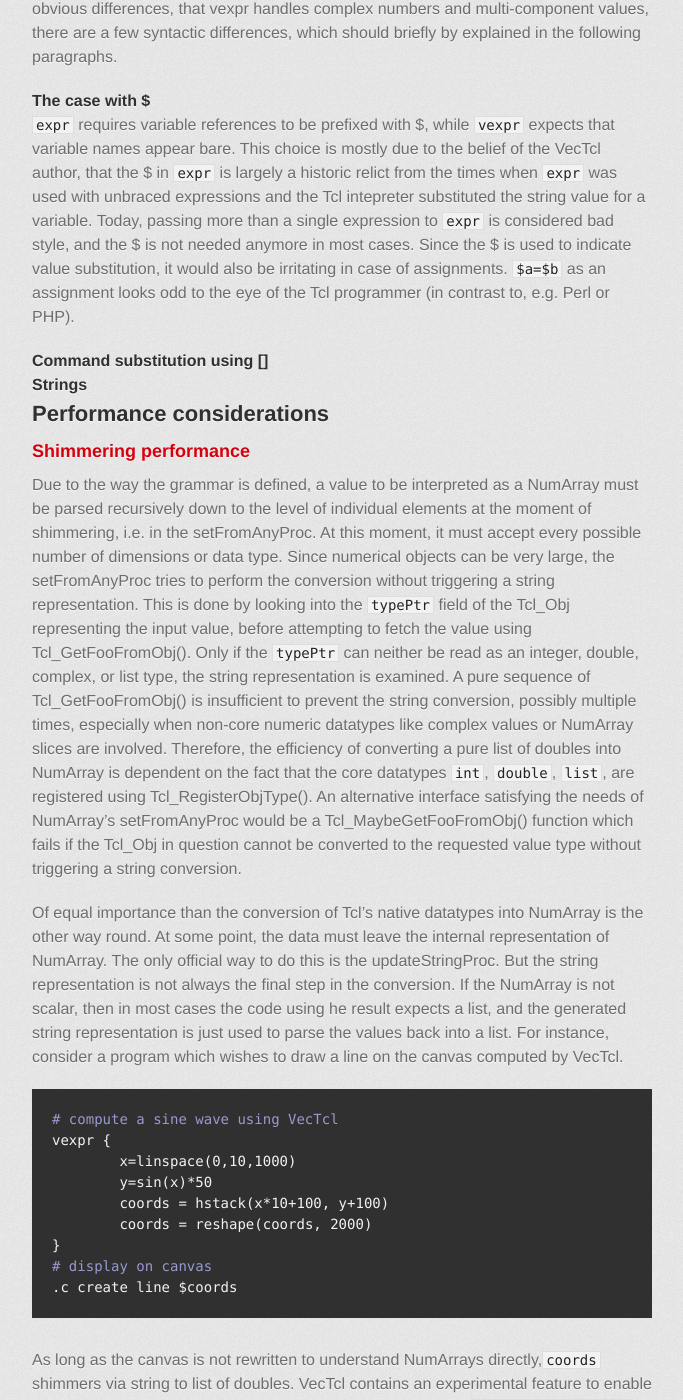
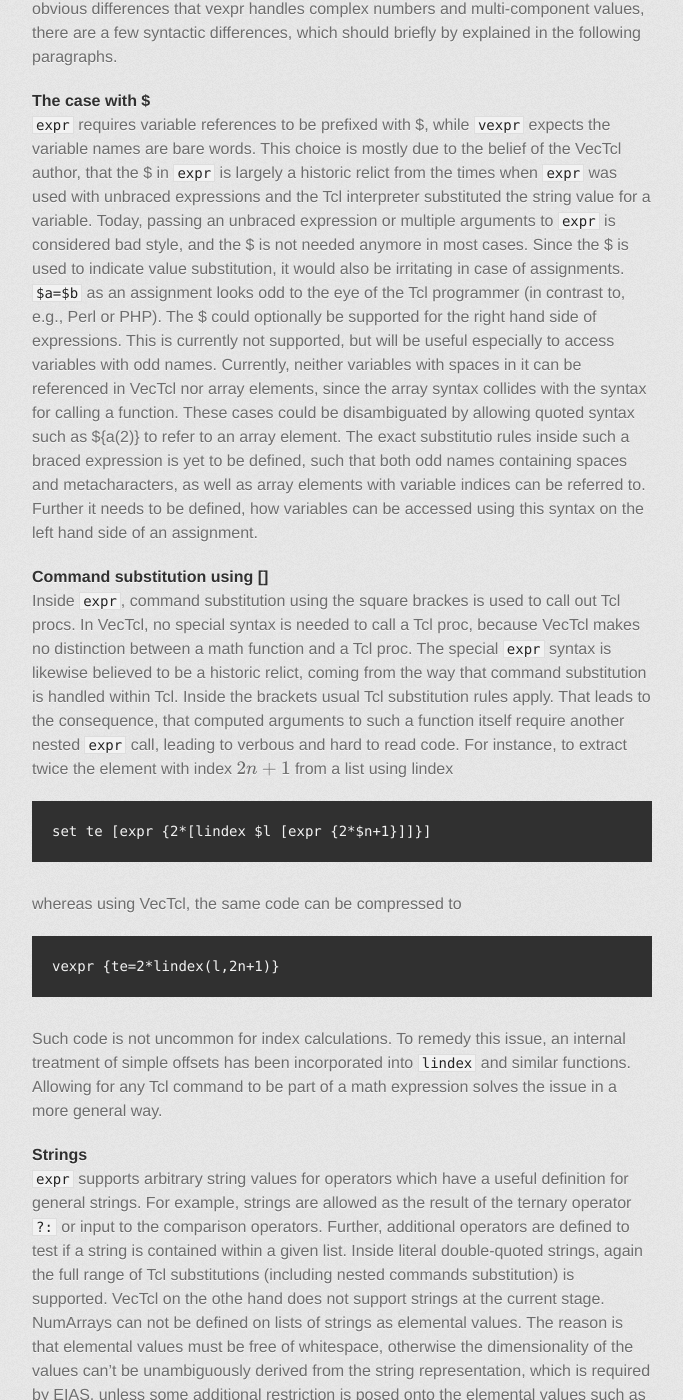
Before and after one commit to auriocus/VecTcl, a Jekyll site: the page built from 40-design.md, in a window 1280 px wide and 1400 px high, scrolled down 5549 px. Shown: the whole window, without its empty margins (398-1081 px from the left). Built offline with Jekyll 4.4.1, drawn with Linux system fonts in a browser that asks for light colours; formulas are drawn with MathJax 3; some of the changed text lies outside the part shown.

Commit message:
Design document finished (single file)

```diff
--- a/40-design.md
+++ b/40-design.md
@@ -39,7 +39,7 @@
 both with syntax and in the backend as well as matrices and vectors.
 4. _No external dependencies._ Besides what is required to compile Tcl itself, no external libraries
 should be required to compile nor run the code.
-This means that the code must be written in pure C, use TEA and stubs, generated code
+This means that the code must be written in pure C, use TEA and stubs, and generated code
 must be included prebuilt within the package. A few
 [high-quality BSD compatible libraries](credits.html) have been incorporated into the project.
 Faster alternatives for these libraries exist, but have been ruled out due to incompatible license
@@ -228,23 +228,90 @@
 ### Comparison to expr
 
 Since `vexpr` is a functional superset of `expr`, most expressions which are executed by `expr` should
-run within `vexpr` and produce the same results. Apart from the obvious differences, that vexpr
+run within `vexpr` and produce the same results. Apart from the obvious differences that vexpr
 handles complex numbers and multi-component values, there are a few syntactic differences, which
 should briefly by explained in the following paragraphs.
 
 #### The case with $
-`expr` requires variable references to be prefixed with $, while `vexpr` expects that variable names
-appear bare. This choice is mostly due to the belief of the VecTcl author, that the $ in `expr` is
+`expr` requires variable references to be prefixed with $, while `vexpr` expects the variable names
+are bare words. This choice is mostly due to the belief of the VecTcl author, that the $ in `expr` is
 largely a historic relict from the times when `expr` was used with unbraced expressions and the Tcl
-intepreter substituted the string value for a variable. Today, passing more than a single expression
+interpreter substituted the string value for a variable. Today, passing an unbraced expression or multiple arguments
 to `expr` is considered bad style, and the $ is not needed anymore in most cases. Since the $ is
 used to indicate value substitution, it would also be irritating in case of assignments. `$a=$b`
-as an assignment looks odd to the eye of the Tcl programmer (in contrast to, e.g. Perl or PHP).
+as an assignment looks odd to the eye of the Tcl programmer (in contrast to, e.g., Perl or PHP).
+The $ could optionally be supported for the right hand side of expressions. This is currently not
+supported, but will be useful especially to access variables with odd names. Currently, neither variables
+with spaces in it can be referenced in VecTcl nor array elements, since the array syntax collides
+with the syntax for calling a function. These cases could be disambiguated by allowing quoted syntax
+such as ${a(2)} to refer to an array element. The exact substitutio rules inside such a braced
+expression is yet to be defined, such that both odd names containing spaces and metacharacters, as
+well as array elements with variable indices can be referred to. Further it needs to be defined, how
+variables can be accessed using this syntax on the left hand side of an assignment.
 
 #### Command substitution using \[\]
-
+Inside `expr`, command substitution using the square brackes is used to call out Tcl
+procs. In VecTcl, no special syntax is needed to call a Tcl proc, because VecTcl makes no
+distinction between a math function and a Tcl proc. The special `expr` syntax is likewise believed to be a
+historic relict, coming from the way that command substitution is handled within Tcl. Inside the
+brackets usual Tcl substitution rules apply. That leads to the consequence, that computed arguments
+to such a function itself require another nested `expr` call, leading to verbous and hard to read
+code. For instance, to extract twice the element with index $$2n+1$$ from a list using lindex
+{% highlight tcl %}
+{% raw %}
+set te [expr {2*[lindex $l [expr {2*$n+1}]]}]
+{% endraw %}
+{% endhighlight %}
+whereas using VecTcl, the same code can be compressed to
+{% highlight tcl %}
+{% raw %}
+vexpr {te=2*lindex(l,2n+1)}
+{% endraw %}
+{% endhighlight %}
+Such code is not uncommon for index calculations. To remedy this issue, an internal treatment of
+simple offsets has been incorporated into `lindex` and similar functions. Allowing for any Tcl
+command to be part of a math expression solves the issue in a more general way.
 
 #### Strings
+`expr` supports arbitrary string values for operators which have a useful definition for general
+strings. For example, strings are allowed as the result of the ternary operator `?:` or input to the
+comparison operators. Further, additional operators are defined to test if a string is contained
+within a given list. Inside literal double-quoted strings, again the full range of Tcl
+substitutions (including nested commands substitution) is supported. VecTcl on the othe hand does
+not support strings at the current stage. NumArrays can not be defined on lists of strings as
+elemental values. The reason is that elemental values must be free of whitespace, otherwise the
+dimensionality of the values can't be unambiguously derived from the string representation, which is
+required by EIAS, unless some additional restriction is posed onto the elemental values such as required
+quoting. Passing literal strings to are general string variables to functions, on the other hand,
+poses no such problems. The current implementation supports string containing variables, as long as
+they are not accessed using NumArray functions or operators. Embedded literal strings are currently
+not supported, but will make a good companion to enable calling non-numerical commands. It is open
+to discussion, how much of Tcls substitution syntax should be enabled in these values, whether just
+literal strings should be allowed, or variable and command substitution as in `expr`
+
+Under the assumption that strings with full substitution are implemented, VecTcl would provide a
+complete alternative syntax to the Tcl interpreter. For instance, this program shows how a
+dictionary could be unfolded into local variable names from within `vexpr`
+{% highlight tcl %}
+{% raw %}
+vproc dict_inflate {d} {
+	for key=dict("keys", d) {
+		upvar("1", key, "var")
+		var = dict("get", d, key)
+	}
+}
+{% endraw %}
+{% endhighlight %}
+
+Of course it is not recommended to program in this style, but such an exercise demonstrates, that
+the drafted language inside `vexpr` is quite complete and scalable. The programming style can vary
+smoothly from a style similar to `expr`, where only a single expression is passed and the result further
+processed by Tcl code, over multiple assignments and expressions with loops into a full-blown
+alternative scripting language, which only shares the runtime execution engine with Tcl. This
+scalability accounts for the fact that some code, notably heavily numerical code, is best
+expressed within an expression-oriented language as provided by VecTcl, whereas other pieces of
+code, most notably string processing, are best performed in a substitution-oriented language such as
+Tcl.
 
 Performance considerations
 --------------------------
```
